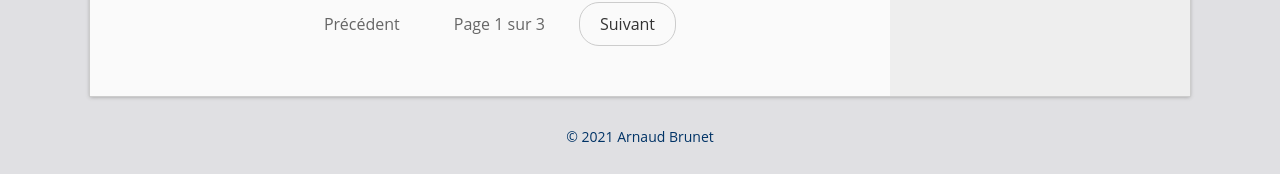
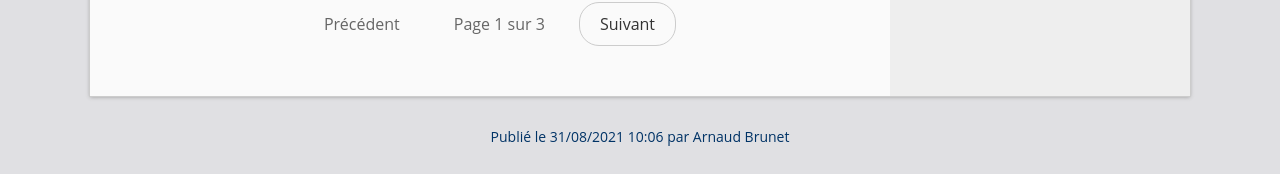
Before and after one commit to gronono/gronono.github.io, a Jekyll site: the page built from index.html, in a window 1280 px wide. Shown: the part 1257-1431 px from the top of the page. Built offline with Jekyll 4.4.1, drawn with Linux system fonts in a browser that asks for light colours; nearby versions of some CDN libraries; the list of posts is cut into pages by our own code.

Commit message:
date de publication

```diff
--- a/_includes/footer.html
+++ b/_includes/footer.html
@@ -1,5 +1,5 @@
 <footer class="footer">
     <div class="wrapper">
-    <a href="{{ "/about" | prepend: site.baseurl }}">&copy; {{ site.time | date: '%Y' }} {{ site.author }}</a>
+    <a href="{{ "/about" | prepend: site.baseurl }}">Publié le {{ site.time | date: '%d/%m/%Y %H:%M' }} par {{ site.author }}</a>
     </div>
 </footer>
```
